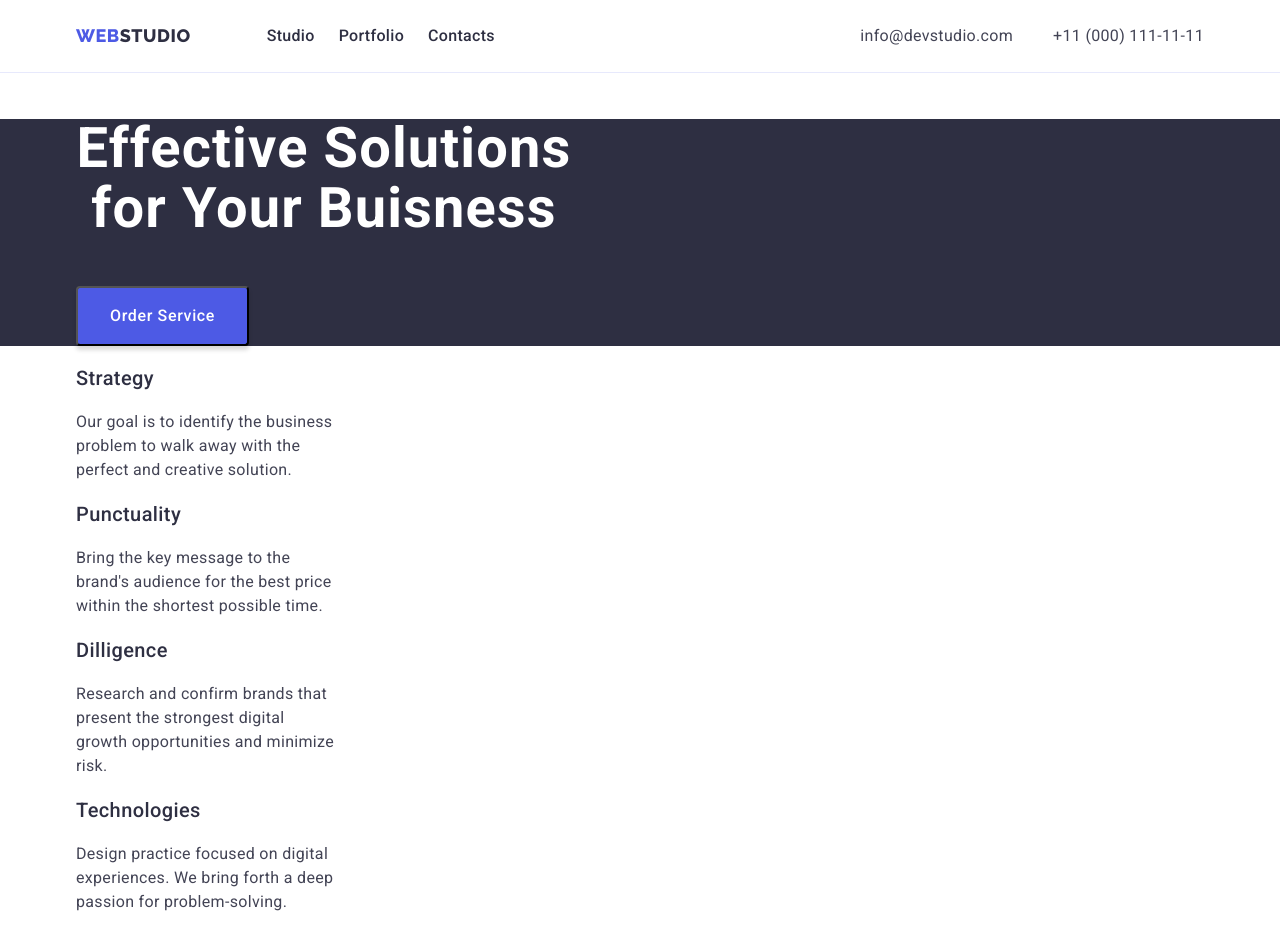
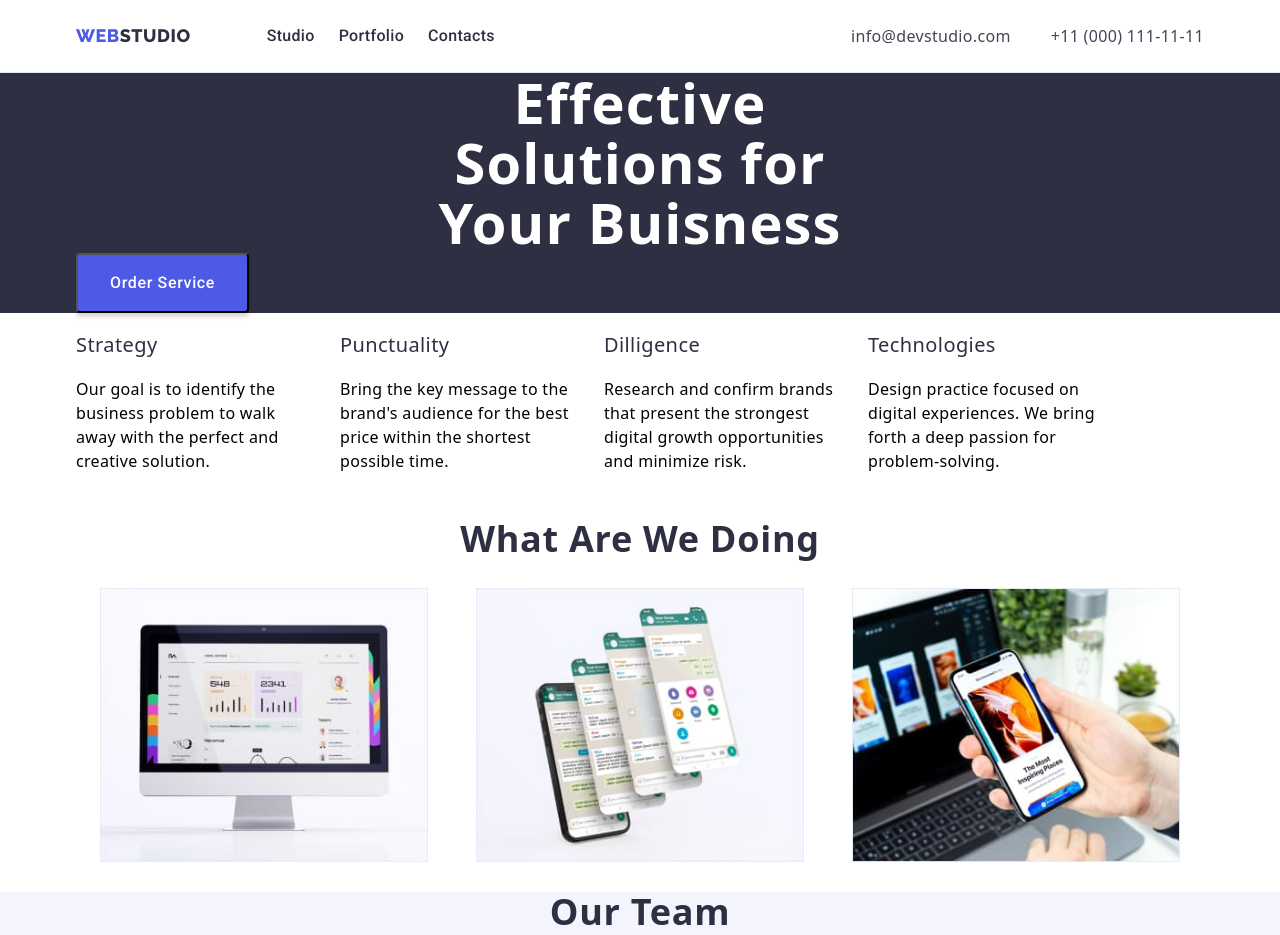
Before and after one commit to Shunii06/goit-markup-hw-03, a plain HTML site: page index.html in a window 1280 px wide. Shown: the top 935 px of the page. Drawn offline with nearby package versions, Linux system fonts and the light colour scheme.

Commit message:
hero centeered

```diff
--- a/css/styles.css
+++ b/css/styles.css
@@ -6,11 +6,16 @@
 --color-ocean: #404BBF
 --color-cornflower: #E7E9FC
 --color-white: #fff
+--main-font: Roboto, sans-serif
 }
 body {
-    font-family: 'Roboto', sans-serif;
+    font-family: 'Roboto'
     color: #2E2F42;
+    background-color: #fff;
+    font-size: 16px;
+    letter-spacing: 0.02em;
 }
+
 h1,
 h2,
 h3,
@@ -42,16 +47,18 @@ a {
     text-decoration: none;
 }
 
+.container {
+    width: 1158px;
+    padding: 0px 15px;
+    margin: 0 auto;
+}
+
 .section {
     padding-top: 120px;
     padding-bottom: 120px;
 }
 
-.container {
-    width: 1158px;
-    margin: 0 auto;
-    padding: 0px 15px;
-}
+
 .visually-hidden {
     position: absolute;
     width: 1px;
@@ -65,11 +72,29 @@ a {
     clip: rect(0 0 0 0);
     overflow: hidden;
 }
+
+
+
+
+
+
+/*----------------header----------------*/
+.header {
+    padding-top: 24px;
+    padding-bottom: 24px;
+    border-bottom: 1px solid var(--cornflower, #E7E9FC);
+}
+
+.allignement {
+    display: flex;
+    border-bottom: 1px solid var(--cornflower, #E7E9FC);
+    background: var(--white, #FFF);
+}
+
 .header-box {
     display: flex;
     align-items: center;
 }
-
 .main-link {
     display: flex;
     color: var(--navyblue, #2E2F42);
@@ -78,38 +103,6 @@ a {
         font-style: normal;
         font-weight: 800;
         line-height: 116.667%;
-        letter-spacing: 0.54px;
-        text-transform: uppercase;
-}
-.allignement {
-    display: flex;
-    border-bottom: 1px solid var(--cornflower, #E7E9FC);
-    background: var(--white, #FFF);
-}
-.adress-box {
-    display: flex;
-    gap: 40px;
-}
-.adress-margin {
-    margin-left: auto;
-}
-.navigation-row {
-    display: flex;
-    gap: 24px;
-    padding: 24px 0;
-}
-.nav-margin {
-    display: flex;
-    margin-left: 76px;
-}
-
-.main-link-bottom {
-    color: var(--cloud, #F4F4FD);
-        font-family: Raleway;
-        font-size: 18px;
-        font-style: normal;
-        font-weight: 800;
-        line-height: 1.16;
         letter-spacing: 0.54px;
         text-transform: uppercase;
 }
@@ -123,11 +116,39 @@ a {
     letter-spacing: 0.54px;
     text-transform: uppercase;
 }
-.container .main-link {
-    display: inline-flex;
-        height: 24px;
-        align-items: center;
-        flex-shrink: 0;
+.nav-margin {
+    display: flex;
+    margin-left: 76px;
+}
+.navigation-row {
+    display: flex;
+    gap: 24px;
+    padding: 24px 0;
+}
+.onsite-navi {
+    color: var(--navyblue, #2E2F42);
+    font-family: Roboto;
+    font-size: 16px;
+    font-style: normal;
+    font-weight: 500;
+    line-height: 1.5;
+    letter-spacing: 0.32px;
+}
+.onsite-navi:hover,
+.onsite-navi:focus {
+    color: var(--ocean, #404BBF);
+    font-size: 16px;
+    font-style: normal;
+    font-weight: 500;
+    line-height: 1.5;
+    letter-spacing: 0.32px;
+}
+.adress-margin {
+    margin-left: auto;
+}
+.adress-box {
+    display: flex;
+    gap: 40px;
 }
 .contactinfo {
     color: var(--slate, #434455);
@@ -144,20 +165,26 @@ color: var(--ocean, #404BBF);
     font-style: normal;
     font-weight: 400;
     line-height: 1.5;
-    letter-spacing: 0.32px;}
+    letter-spacing: 0.32px;
+}
 
+
+
+
+/*------------------main INDEX------------------*/
+/*                HERO                */
+.hero-background {
+    background: var(--navyblue, #2E2F42);
+    max-height: 600px;
+}
 .hero-text {
     color: var(--white, #FFF);
-    max-width: 496px;
+    width: 496px;
     text-align: center;
     font-size: 56px;
-        font-style: normal;
     font-weight: 700;
     line-height: 1.07;
     letter-spacing: 1.12px;
-}
-.hero-background {
-    background: var(--navyblue, #2E2F42);
 }
 .index-button {
     cursor: pointer;
@@ -170,8 +197,6 @@ color: var(--ocean, #404BBF);
     letter-spacing: 0.64px;
     display: inline-flex;
     padding: 16px 32px;
-    align-items: flex-start;
-    gap: 10px;
     border-radius: 4px;
     background: var(--iris, #4D5AE5);
     box-shadow: 0px 4px 4px 0px rgba(0, 0, 0, 0.15);
@@ -185,6 +210,33 @@ display: inline-flex;
     border-radius: 4px;
     background: var(--ocean, #404BBF);
     box-shadow: 0px 4px 4px 0px rgba(0, 0, 0, 0.15);
+}
+/*                HERO                */
+
+
+
+.main-link-bottom {
+    color: var(--cloud, #F4F4FD);
+        font-family: Raleway;
+        font-size: 18px;
+        font-style: normal;
+        font-weight: 800;
+        line-height: 1.16;
+        letter-spacing: 0.54px;
+        text-transform: uppercase;
+}
+
+.container .main-link {
+    display: inline-flex;
+        height: 24px;
+        align-items: center;
+        flex-shrink: 0;
+}
+
+
+
+.features-in-row {
+    display: flex;
 }
 .features {
     width: 1128px;
@@ -200,25 +252,21 @@ display: inline-flex;
 
 .main-site-feature {
     width: 264px;
-    flex-direction: column;
-    align-items: flex-start;
-    gap: 8px;
+    padding-right: 24px;
+    font-size: 16px;
+        font-size: 16px;
+        font-style: normal;
+        font-weight: 400;
+        line-height: 1.5;
+        letter-spacing: 0.32px;
 }
-.main-site-feature .main-site-feature-topic {
+.main-site-feature-topic {
 color: var(--navyblue, #2E2F42);
     font-size: 20px;
     font-style: normal;
     font-weight: 500;
     line-height: 1.2;
     letter-spacing: 0.4px;
-}
-.main-site-feature .main-site-feature-description {
-color: var(--slate, #434455);
-    font-size: 16px;
-    font-style: normal;
-    font-weight: 400;
-    line-height: 1.5;
-    letter-spacing: 0.32px;
 }
 .background-cloud {
     background: var(--cloud, #F4F4FD);
@@ -276,26 +324,6 @@ color: var(--slate, #434455);
         letter-spacing: 0.32px;
 }
 
-.onsite-navi {
-color: var(--navyblue, #2E2F42);
-    font-family: Roboto;
-    font-size: 16px;
-    font-style: normal;
-    font-weight: 500;
-    line-height: 1.5;
-    letter-spacing: 0.32px;
-
-}
-.onsite-navi:hover,
-.onsite-navi:focus {
-    color: var(--ocean, #404BBF);
-        font-size: 16px;
-        font-style: normal;
-        font-weight: 500;
-        line-height: 1.5;
-        letter-spacing: 0.32px;
-
-}
 .filters {
 display: inline-flex;
     align-items: flex-start;
--- a/index.html
+++ b/index.html
@@ -52,13 +52,15 @@
     <main>
       <section class="hero-background">
         <div class="container">
-          <h1 class="hero-text">Effective Solutions for Your Buisness</h1>
+          <h1 class="container hero-text">
+            Effective Solutions for Your Buisness
+          </h1>
           <button type="button" class="index-button">Order Service</button>
         </div>
       </section>
       <section>
         <div class="container">
-          <ul>
+          <ul class="features-in-row">
             <li class="main-site-feature">
               <h3 class="main-site-feature-topic">Strategy</h3>
               <p class="main-site-feature-description">
```
Lines whose indentation alone changed are shown as unchanged.
